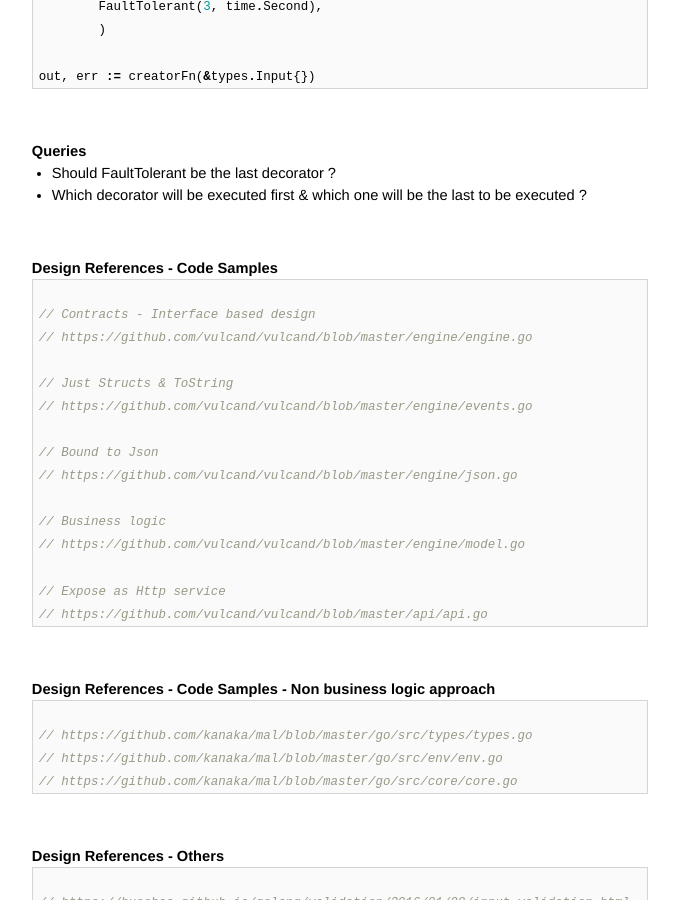
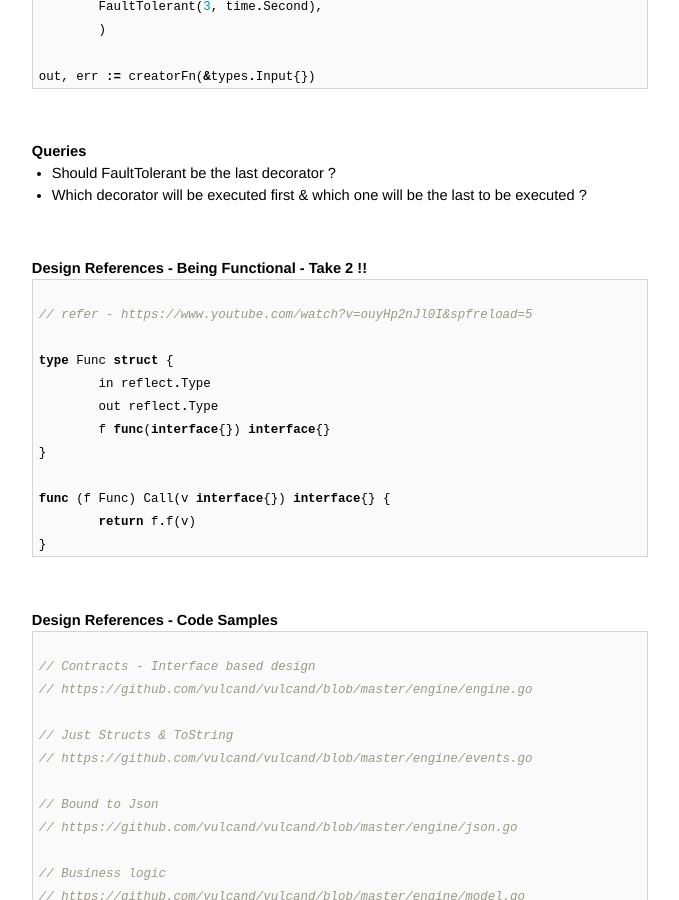
Before and after one commit to AmitKumarDas/amitkumardas.github.io, a Jekyll site: the page built from _posts/2016-07-14-my-golang-refresher.md, in a window 1280 px wide and 900 px high, scrolled down 3731 px. Shown: the whole window, without its empty margins (300-979 px from the left). Built offline with Jekyll 4.4.1, drawn with Linux system fonts in a browser that asks for light colours.

Commit message:
Update 2016-07-14-my-golang-refresher.md

````diff
--- a/_posts/2016-07-14-my-golang-refresher.md
+++ b/_posts/2016-07-14-my-golang-refresher.md
@@ -189,6 +189,25 @@ out, err := creatorFn(&types.Input{})
 
 - Should FaultTolerant be the last decorator ?
 - Which decorator will be executed first & which one will be the last to be executed ?
+
+<br />
+
+### Design References - Being Functional - Take 2 !!
+
+```go
+
+// refer - https://www.youtube.com/watch?v=ouyHp2nJl0I&spfreload=5
+
+type Func struct {
+	in reflect.Type
+	out reflect.Type
+	f func(interface{}) interface{}
+}
+
+func (f Func) Call(v interface{}) interface{} {
+	return f.f(v)
+}
+```
 
 <br />
 
````
